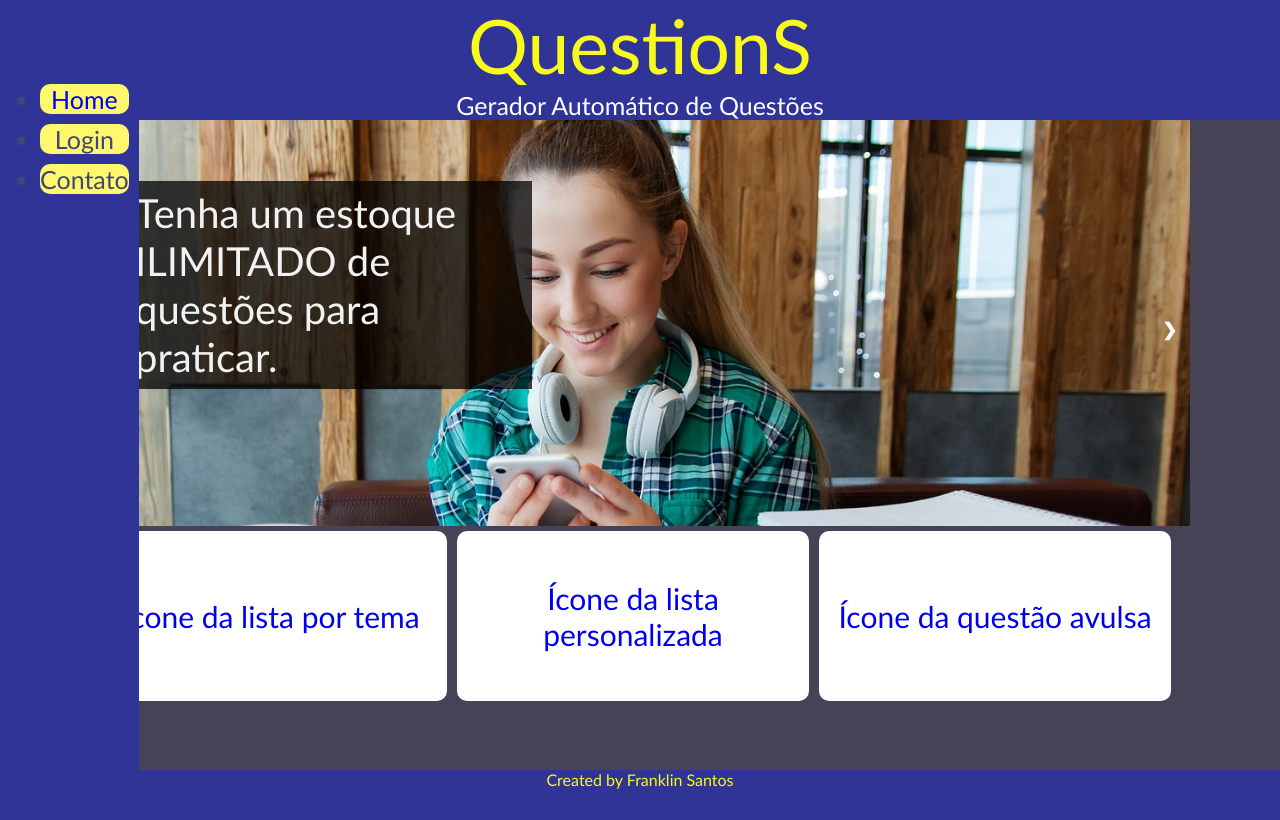
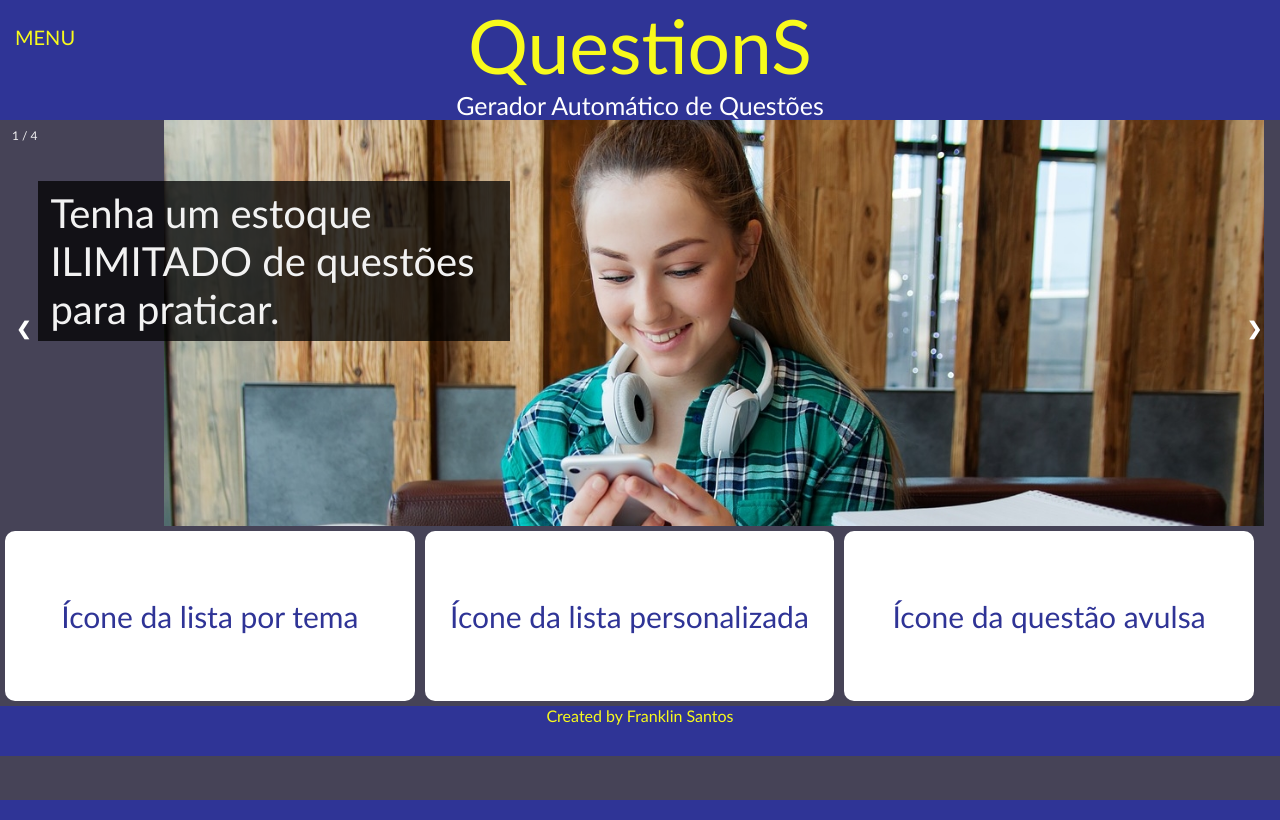
Before and after one commit to FrankYou72/Question-S, a Django app: page / in a window 1280 px wide. Run offline with Django 3.2, Linux system fonts and the light colour scheme; parts of the project's set-up code (start-up, migrations or seed data) failed here and were passed over.

Commit message:
sidemenu update + minor fine css

```diff
--- a/questions/static/css/base.css
+++ b/questions/static/css/base.css
@@ -2,10 +2,17 @@ html {
     background-color: #464357;
     font-family: Calibri;
     padding-top: 0cm;
+    white-space: initial;
 }
 
 body {
-    margin:auto
+    margin:auto;
+    text-align: center;
+}
+
+#content {
+    display:flex;
+    flex-direction: column;
 }
 
 header {
@@ -34,42 +41,6 @@ header {
 
 }
 
-.sideBar {
-    height: 100%; /* Full-height: remove this if you want "auto" height */
-    width: fit-content; /* Set the width of the sidebar */
-    position: fixed; /* Fixed Sidebar (stay in place on scroll) */
-    z-index: 1; /* Stay on top */
-    top: 0; /* Stay at the top */
-    left: 0;
-    background-color: #2f3496;
-    overflow-x: hidden; /* Disable horizontal scroll */
-    padding-top: 20px;
-    padding-right: 10px;
-}
-
-.menu {
-    margin-top: 50%;
-    color: #ffffff;
-    font-size: 25px;
-    font-weight: 400;
-}
-
-.menu li {
-    margin-top: 10px;
-    background-color: #fff86c;
-    border-radius: 10px;
-    color:#434577;
-}
-
-.menu a :link {
-    color:inherit
-}
-
-
-.menu li :hover {
-    font-size: 30px;
-}
-
 .container {
     background-color: #464357;
     height: fit-content;
@@ -91,7 +62,8 @@ div #readme {
     font-size: 40px;
     padding-top: 15px;
     color: #fff86c;
-    height: 10%
+    height: 10%;
+    margin:auto;
 }
 
 .subTitle {
@@ -106,6 +78,7 @@ div #readme {
 
 
 a {
+    color:#2f3496;
     text-decoration: none;
 }
 
@@ -139,11 +112,8 @@ a {
     margin-top: 10px;
     font-size: 20px;
     width : 50%;
-    min-height: 50%;
-    padding-left: 5px;
-    padding-right: 10px;
-    padding-bottom: 10px;
-    vertical-align: middle;
+    display: inline-block;
+    text-align: center;
 }
 
 label {
@@ -201,7 +171,8 @@ footer {
 
 .buttons {
     margin:auto;
-    height: 30px
+    height: 30px;
+    margin-bottom:15px;
 }
 
 .guide {
--- /dev/null
+++ b/questions/static/css/menu.css
@@ -0,0 +1,57 @@
+/* The side navigation menu */
+.sidenav {
+    height: 100%; /* 100% Full-height */
+    width: 0; /* 0 width - change this with JavaScript */
+    position: fixed; /* Stay in place */
+    z-index: 1; /* Stay on top */
+    top: 0; /* Stay at the top */
+    left: 0;
+    background-color: #2f3496;
+    overflow-x: hidden; /* Disable horizontal scroll */
+    padding-top: 60px; /* Place content 60px from the top */
+    transition: 0.5s; /* 0.5 second transition effect to slide in the sidenav */
+  }
+
+  /* The navigation menu links */
+  .sidenav a {
+    padding: 8px 8px 8px 32px;
+    text-decoration: none;
+    font-size: 25px;
+    color: #818181;
+    display: block;
+    transition: 0.3s;
+  }
+
+  /* When you mouse over the navigation links, change their color */
+  .sidenav a:hover {
+    color: #fafc80;
+  }
+
+  /* Position and style the close button (top right corner) */
+  .sidenav .closebtn {
+    position: absolute;
+    top: 0;
+    right: 25px;
+    font-size: 36px;
+    margin-left: 50px;
+  }
+
+  /* Style page content - use this if you want to push the page content to the right when you open the side navigation */
+  #main {
+    transition: margin-left .5s;
+    padding: 0px;
+  }
+
+  /* On smaller screens, where height is less than 450px, change the style of the sidenav (less padding and a smaller font size) */
+  @media screen and (max-height: 450px) {
+    .sidenav {padding-top: 15px;}
+    .sidenav a {font-size: 18px;}
+  }
+
+  #menuBtn {
+      position:absolute;
+      left: 15px;
+      top:25px;
+      font-size: 20px;
+      color: #f8fa1c;
+  }
--- a/questions/static/css/slide.css
+++ b/questions/static/css/slide.css
@@ -10,6 +10,7 @@
 /* Hide the images by default */
 .mySlides {
     display: none;
+    max-height: 406px;
 }
 
 
@@ -111,5 +112,7 @@
 
 .slideImage {
     width: 100%;
+    max-width: 1100px;
     height: auto;
+    margin-left: 11.5%;
 }
--- a/questions/static/js/base.js
+++ b/questions/static/js/base.js
@@ -12,7 +12,7 @@ async function updateThemes() {
     emptyOpt.innerHTML = ''
     themeSelect.appendChild(emptyOpt)
 
-    if (area !== ''){
+    if (area !== '') {
 
         let decodedArea = decodeURI(area)
         console.log(decodedArea)
@@ -26,13 +26,13 @@ async function updateThemes() {
         let themeList = new Array()
         fetch(url).then(response => {
             return response.json()
-        }).then( result => {
+        }).then(result => {
             let themeList = new Array()
             result.map(r => {
                 themeList.push(r['tema'])
             })
             return themeList
-        }).then( themeList => {
+        }).then(themeList => {
             themeList.map(t => {
                 let opt = document.createElement('option')
                 opt.innerHTML = t
@@ -46,7 +46,7 @@ async function updateThemes() {
 
 }
 
-function makeList(){
+function makeList() {
 
     const customOl = document.getElementById('customOl')
     const customDisplay = document.getElementsByClassName('customDisplay')
@@ -114,6 +114,17 @@ async function sendList() {
             )
         }
     )
+
+    // Get the modal
+    var modal = document.getElementById("myModal");
+
+    // Get the button that opens the modal
+    var btn = document.getElementById("myBtn");
+
+    // Get the <span> element that closes the modal
+    var span = document.getElementsByClassName("close")[0];
+
+    modal.style.display = "block"
     customList = []
     const customOl = document.getElementById('customOl')
     customOl.innerHTML = ''
--- /dev/null
+++ b/questions/static/js/menu.js
@@ -0,0 +1,19 @@
+function openNav() {
+  document.getElementById("mySidenav").style.width = "250px";
+  document.getElementById("main").style.marginLeft = "250px";
+  const imgs = document.getElementsByClassName('slideImage')
+  for (let img of imgs) {
+      img.style.marginLeft = '4%'
+  }
+  console.log(imgs)
+}
+
+/* Set the width of the side navigation to 0 and the left margin of the page content to 0 */
+function closeNav() {
+  document.getElementById("mySidenav").style.width = "0";
+  document.getElementById("main").style.marginLeft = "0";
+  const imgs = document.getElementsByClassName('slideImage')
+  for (let img of imgs) {
+      img.style.marginLeft = '11.5%'
+  }
+}
--- a/questions/templates/base.html
+++ b/questions/templates/base.html
@@ -8,10 +8,26 @@
     <title>{% block title %} {% endblock title%}</title>
     <link rel="stylesheet" type="text/css" href="{% static 'css/base.css' %}" />
     <link rel="stylesheet" type="text/css" href="{% static 'css/slide.css' %}" />
+    <link rel="stylesheet" type="text/css" href="{% static 'css/menu.css' %}" />
+    <link rel="stylesheet" type="text/css" href="{% static 'css/modal.css' %}" />
     <script src="{% static 'js/base.js' %}"></script>
     <script src="{% static 'js/slide.js' %}"></script>
+    <script src="{% static 'js/menu.js' %}"></script>
 </head>
 <body onload="currentSlide(1)">
+    <div id="mySidenav" class="sidenav">
+        <a href="javascript:void(0)" class="closebtn" onclick="closeNav()">&times;</a>
+        <a href="{% url 'home' %}">Home</a>
+        <a href="#">Login</a>
+        <a href="#">Contato</a>
+        <a href="#"></a>
+    </div>
+
+    <!-- Use any element to open the sidenav -->
+    <span id='menuBtn' onclick="openNav()">MENU</span>
+
+    <!-- Add all page content inside this div if you want the side nav to push page content to the right (not used if you only want the sidenav to sit on top of the page -->
+    <div id="main">
         <header>
             <div class='bigHeader'>
                 QuestionS
@@ -20,19 +36,15 @@
                 Gerador Automático de Questões
             </div>
         </header>
-    <div class='container'>
-        <aside class='sideBar'>
-            <ul class='menu'>
-                <li><a href="{% url 'home' %}">Home</a></li>
-                <li><a>Login</a></li>
-                <li><a>Contato</a></li>
-            </ul>
-        </aside>
+
+        <div id="content">
             {% block content %} {% endblock content %}
+        </div>
     </div>
     <footer>
         Created by Franklin Santos
     </footer>
+    </div>
 
 </body>
 </html>
```
Also changed, not shown: questions/static/css/modal.css (added, +36 -0 lines), questions/templates/custom_list.html (+7 -0 lines). Lines whose indentation alone changed are shown as unchanged.
